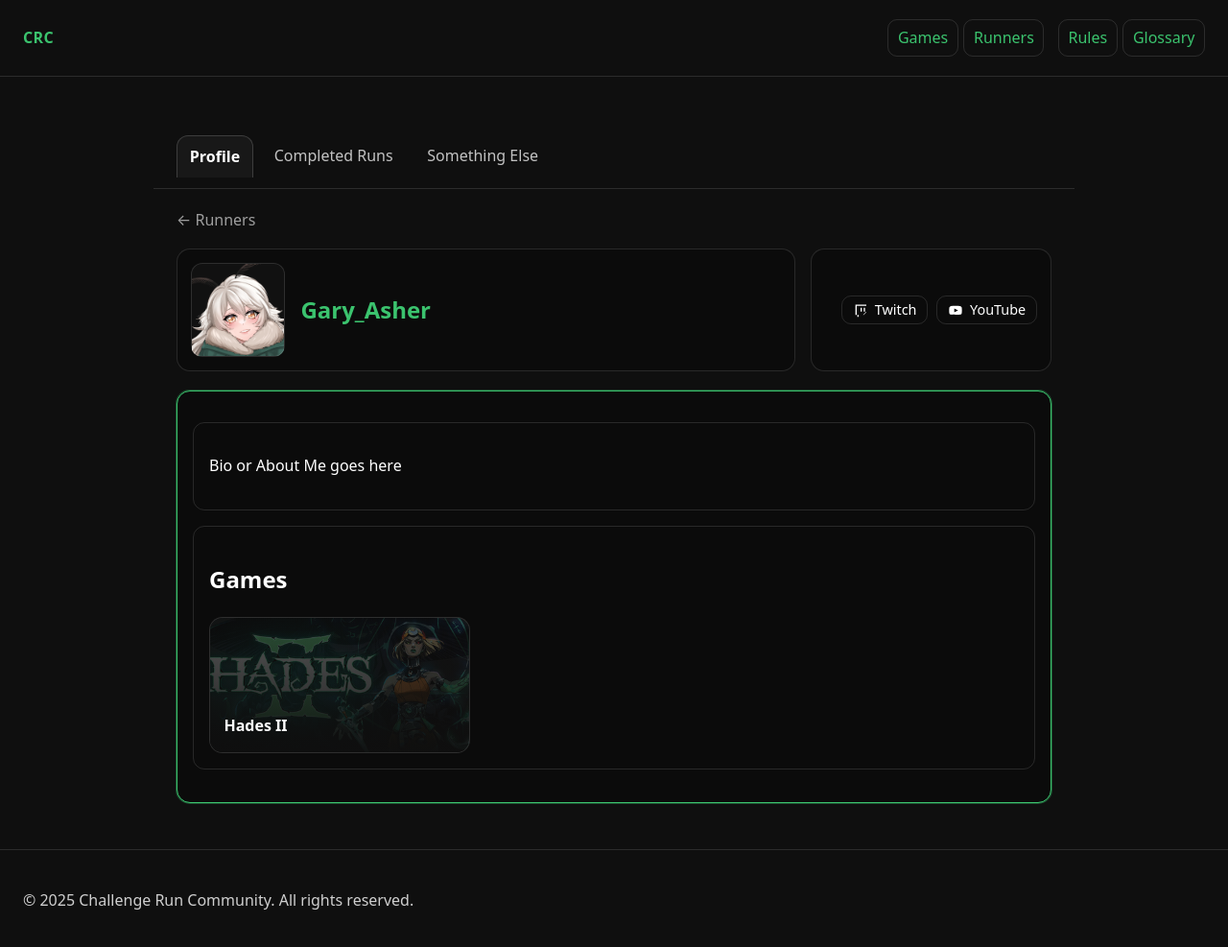
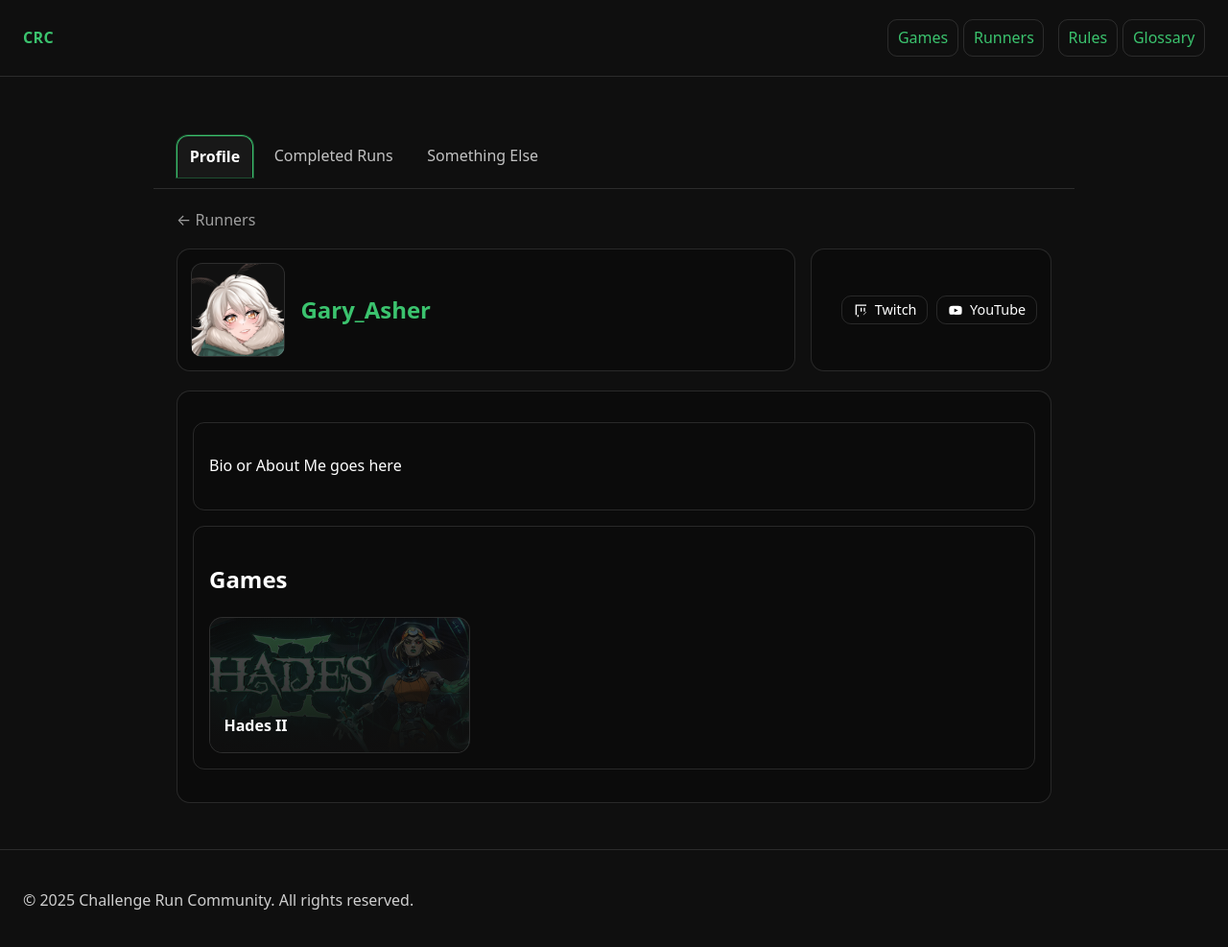
Before and after one commit to GaryAsher/challenge-run-site, a Jekyll site: the page built from _runners/gary-asher.md, in a window 1280 px wide and 990 px high. Shown: the top 987 px of the window at 96% size. Built offline with Jekyll 4.4.1, drawn with Linux system fonts in a browser that asks for light colours.

Commit message:
Move green border to ACTIVE card on runner profile

```diff
--- a/assets/style.css
+++ b/assets/style.css
@@ -476,7 +476,10 @@
   background: var(--panel);
   color: var(--fg);
   font-weight: 650;
-  border-color: rgba(255, 255, 255, 0.16);
+
+  border-color: var(--accent);
+  box-shadow: 0 0 0 1px rgba(59, 195, 110, 0.35);
+
   position: relative;
   top: 1px;
 }
@@ -505,9 +508,6 @@
 
 .tab-panel.active {
   display: block;
-
-  border-color: var(--accent);
-  box-shadow: 0 0 0 1px rgba(59, 195, 110, 0.35);
 }
 
 /* ============================================================
```
